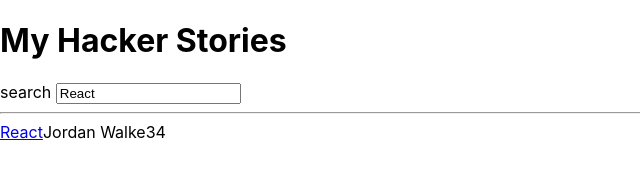
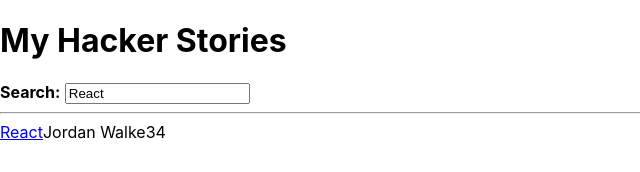
Before and after one commit to akshayvinodpunnath/hacker-stories, a React (Create React App) app: page / in a window 1280 px wide. Shown: the top 172 px of the page, without its empty margins (0-640 px from the left). Built offline with nearby package versions, Linux system fonts and the light colour scheme.

Commit message:
React Component Composition: React element in same fashion as an HTML element; Search Label as strong html element.Use children prop to render everything that has been passed.

```diff
--- a/src/App.js
+++ b/src/App.js
@@ -1,4 +1,4 @@
-import React from 'react';
+import React, { Children } from 'react';
 
 const useSemiPersistentState = (key, initialState) => {
   const [value, setValue] = React.useState(
@@ -53,7 +53,9 @@
        label="search"
        value={searchTerm}
        onInputChange={handleSearch}
-      />
+      >
+        <strong>Search:</strong>
+      </InputWithLabel>
       <hr />
       <List list={searchedStories} />
     </div>
@@ -65,9 +67,11 @@
   label,
   value,
   type='text',
-  onInputChange}) => (
+  onInputChange,
+  children
+  }) => (
   <>
-    <label htmlFor={id}>{label}</label>
+    <label htmlFor={id}>{children}</label>
     &nbsp;
     <input
       id={id}
```
